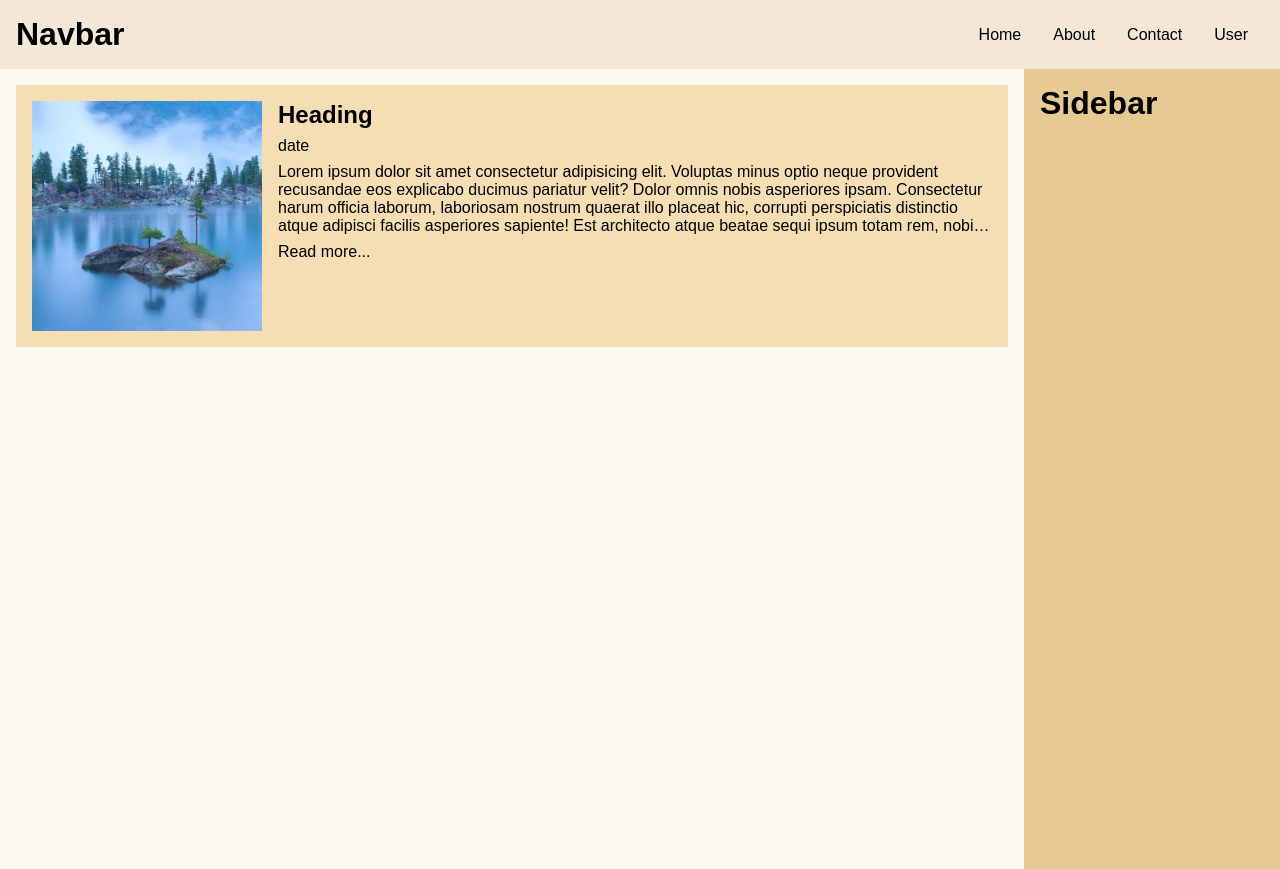
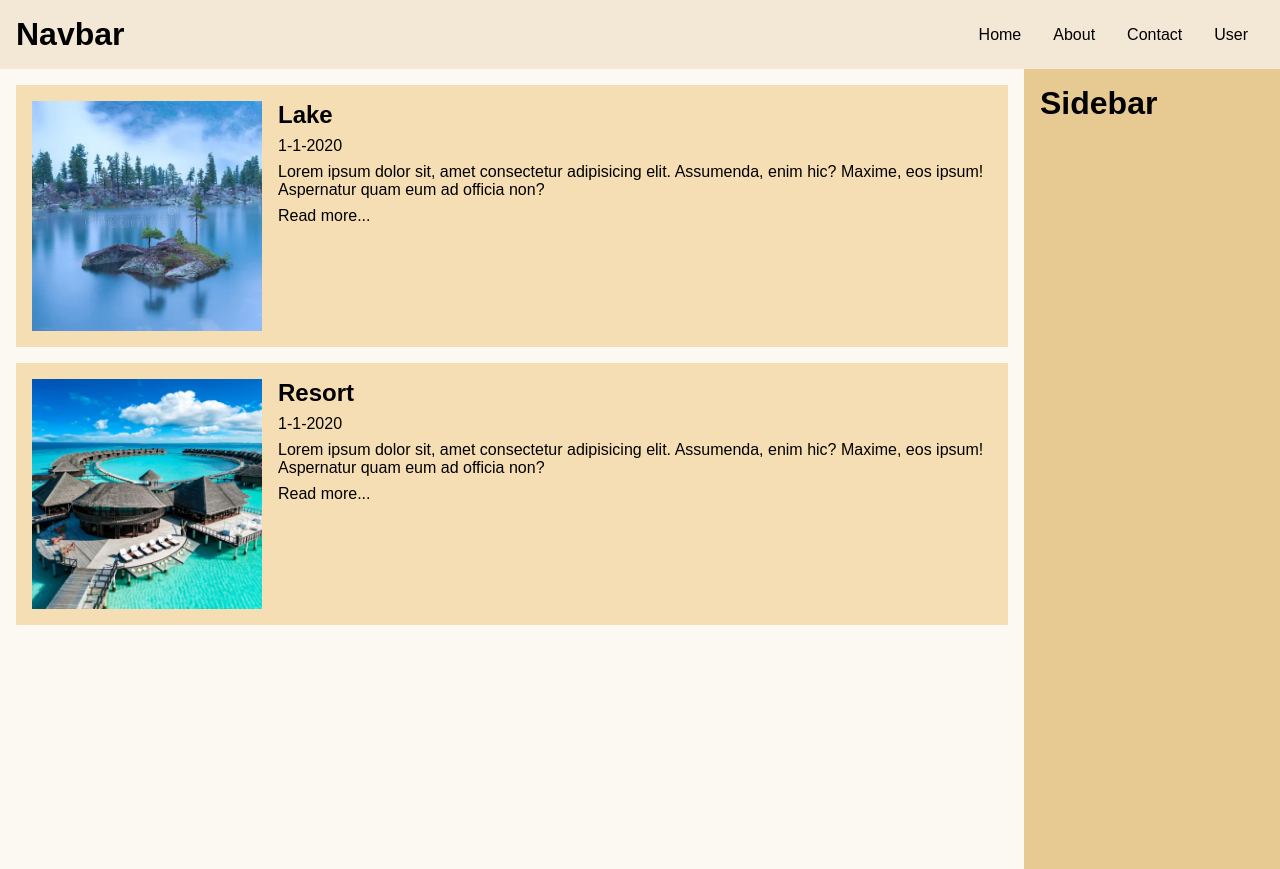
Before and after one commit to ArMAx141/Monogram, a Vue app in the folder client/: page / in a window 1280 px wide. Built offline with nearby package versions, Linux system fonts and the light colour scheme; the HTML template or start-up script is replaced by a standard one.

Commit message:
main page blog card implementation

```diff
--- a/client/src/App.vue
+++ b/client/src/App.vue
@@ -10,7 +10,21 @@ import card from "./components/card.vue";
     <navbar />
     <div class="container">
       <main>
-        <card />
+        <card
+          imageSrc="lake-rainy.webp"
+          alt-text="test"
+          heading="Lake"
+          date="1-1-2020"
+          description="Lorem ipsum dolor sit, amet consectetur adipisicing elit. Assumenda, enim hic? Maxime, eos ipsum! Aspernatur quam eum ad officia non?"
+        />
+
+        <card
+          imageSrc="Bodu.jpg"
+          alt-text="test"
+          heading="Resort"
+          date="1-1-2020"
+          description="Lorem ipsum dolor sit, amet consectetur adipisicing elit. Assumenda, enim hic? Maxime, eos ipsum! Aspernatur quam eum ad officia non?"
+        />
       </main>
       <sidebar />
     </div>
--- a/client/src/components/card.vue
+++ b/client/src/components/card.vue
@@ -1,35 +1,33 @@
 <template>
   <div class="card-container">
-    <img src="../assets/img/lake-rainy.webp" alt="" class="image" />
+    <img :src="fullImgageUrl" :alt="altText" class="image" />
     <div class="container">
-      <h2>Heading</h2>
-      <span>date</span>
+      <h2>{{ heading }}</h2>
+      <span>{{ date }}</span>
       <p class="description">
-        Lorem ipsum dolor sit amet consectetur adipisicing elit. Voluptas minus optio neque
-        provident recusandae eos explicabo ducimus pariatur velit? Dolor omnis nobis asperiores
-        ipsam. Consectetur harum officia laborum, laboriosam nostrum quaerat illo placeat hic,
-        corrupti perspiciatis distinctio atque adipisci facilis asperiores sapiente! Est architecto
-        atque beatae sequi ipsum totam rem, nobis similique ratione recusandae magnam excepturi sint
-        consequatur expedita impedit delectus amet fugiat corporis aliquam minus voluptates?
-        Doloribus est amet optio, iusto dicta exercitationem aut, enim quae commodi porro mollitia
-        debitis eligendi voluptatum! Ipsam tenetur quidem obcaecati excepturi eligendi
-        exercitationem iste quas nihil. Saepe ea sapiente vitae porro quidem ullam. Ullam soluta
-        unde similique, itaque error quas totam animi, eum ratione facilis accusantium saepe iste
-        suscipit deserunt doloremque. Aspernatur, rem cumque numquam repudiandae architecto nostrum,
-        autem modi qui officiis vitae illo velit quibusdam, impedit id odit nobis? Facere, id
-        asperiores rerum odit sunt tempora, eligendi, reiciendis accusantium fuga officia ducimus?
-        Dolorum, ad? Delectus nemo quas architecto deserunt eligendi consequuntur, cum, nulla
-        consequatur dolor eum hic libero eveniet tempora? Magnam, minima nemo. Veniam esse possimus
-        deserunt molestiae? Magni, nostrum! Doloribus sapiente facilis blanditiis laboriosam
-        tempore, quisquam ratione eius maiores assumenda rem quod? Fugit ullam ipsum provident
-        sapiente libero cumque quas sint.
+        {{ description }}
       </p>
       <span class="read-more">Read more...</span>
     </div>
   </div>
 </template>
 
-<script setup lang="ts"></script>
+<script setup lang="ts">
+import { computed } from "vue";
+
+const fullImgageUrl = computed(() => {
+  // return new URL(`../assets/img/${props.imageSrc}`, import.meta.url).href;
+  return new URL(`../assets/img/${props.imageSrc}`, import.meta.url).href;
+});
+
+const props = defineProps({
+  imageSrc: String,
+  altText: String,
+  heading: String,
+  date: String,
+  description: String,
+});
+</script>
 
 <style scoped>
 .card-container {
```
Also changed, not shown: client/src/assets/img/Bodu.jpg (added).
